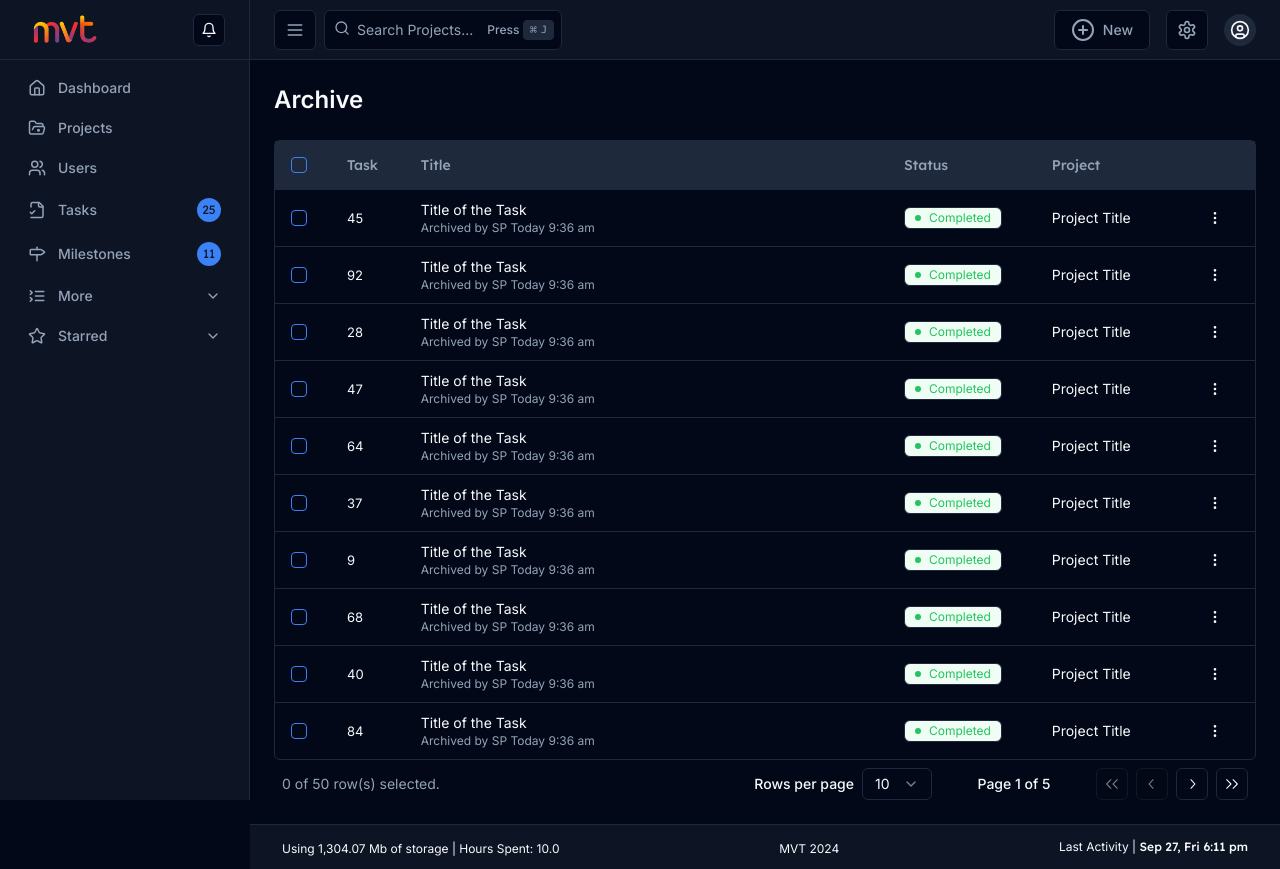
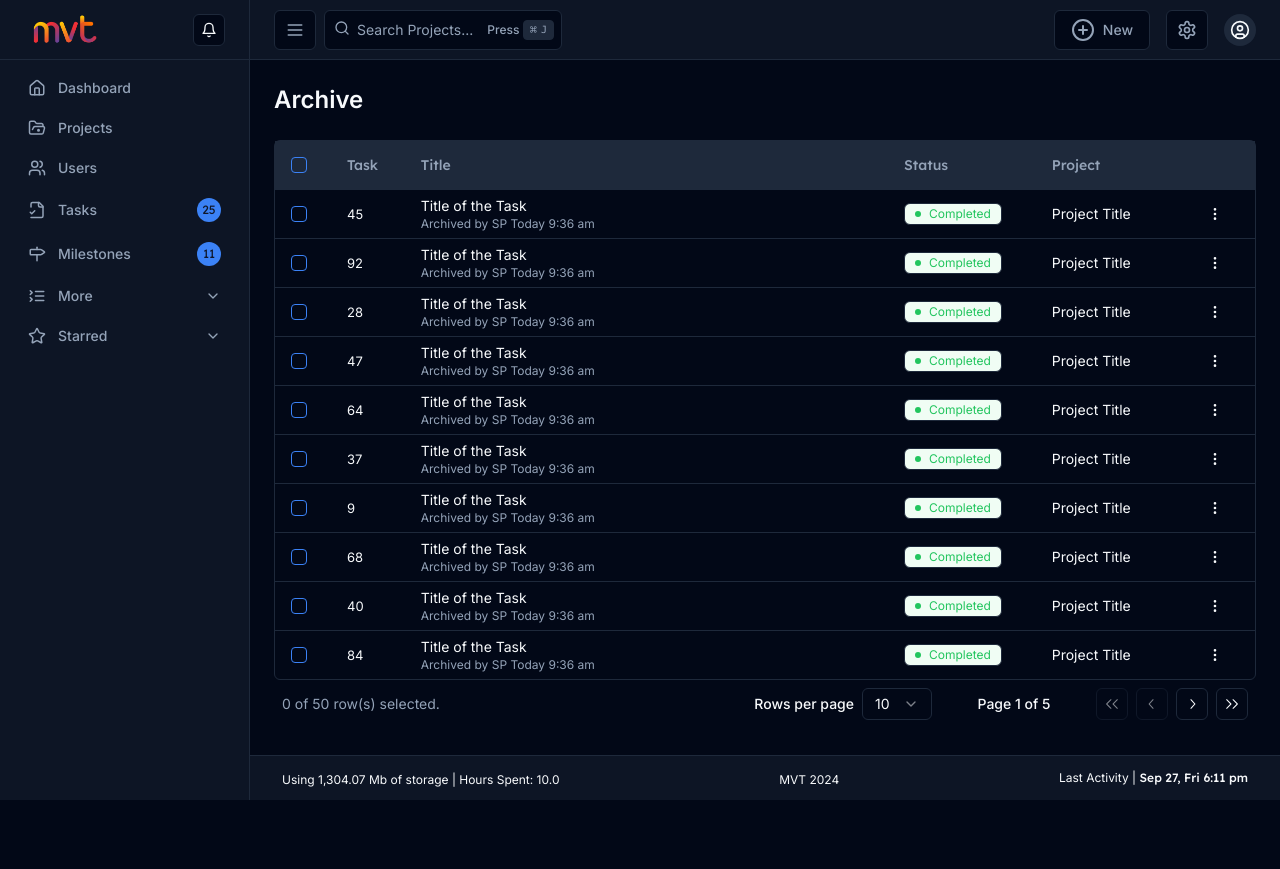
Before and after one commit to riteshmvteams/pmt, a Next.js app: page /archive in a window 1280 px wide. After the commit the page ends 800 px from the top, so only its background shows below. Built offline with nearby package versions, Linux system fonts and the light colour scheme.

Commit message:
refactor

```diff
--- a/src/app/(main)/archive/_components/columns.tsx
+++ b/src/app/(main)/archive/_components/columns.tsx
@@ -66,7 +66,7 @@ export const getColumns = (): ColumnDef<TProject>[] => {
       },
       cell: () => {
         return (
-          <div className="flex flex-col py-1.5">
+          <div className="flex flex-col py-0.5">
             <Text>Title of the Task</Text>
             <span className="text-xs text-muted-foreground">
               Archived by SP Today 9:36 am
--- a/src/app/(main)/projects/_components/ProjectDisableConfirmation.tsx
+++ b/src/app/(main)/projects/_components/ProjectDisableConfirmation.tsx
@@ -12,7 +12,7 @@ const ProjectDisableConfirmation = () => {
         Project Title ?
       </Title>
 
-      <div className="flex justify-center gap-4 items-center ">
+      <div className="flex justify-center gap-4 items-center">
         <AlertDialogCancel asChild>
           <Button variant="outline" className="px-10 font-lexend">
             Cancel
```
Also changed, not shown: src/app/(main)/archive/page.tsx (+7 -0 lines).
